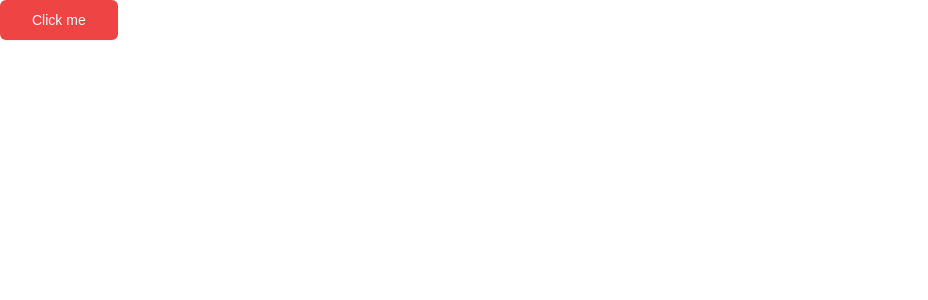
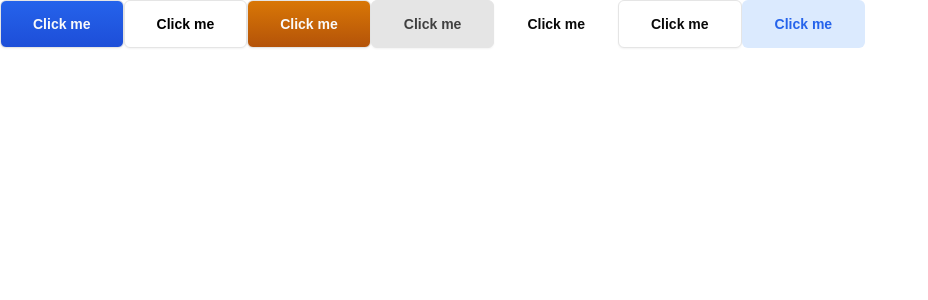
Before and after one commit to VYemetss/jira-clone, a Next.js app: page / in a window 1280 px wide. Shown: the top 300 px of the page, without its empty margins (0-928 px from the left). Built offline with nearby package versions, Linux system fonts and the light colour scheme.

Commit message:
changed styles for all basic buttons

```diff
--- a/src/app/page.tsx
+++ b/src/app/page.tsx
@@ -1,8 +1,15 @@
-import { Button } from "@/components/ui/button";
+import {Button} from "@/components/ui/button";
+
 export default function Home() {
-  return (
-    <div>
-      <Button variant={'destructive'} size={'lg'}>Click me</Button>
+    return (
+        <div>
+            <Button variant='primary' size={'lg'}>Click me</Button>
+            <Button variant='secondary' size={'lg'}>Click me</Button>
+            <Button variant='destructive' size={'lg'}>Click me</Button>
+            <Button variant='muted' size={'lg'}>Click me</Button>
+            <Button variant='ghost' size={'lg'}>Click me</Button>
+            <Button variant='outline' size={'lg'}>Click me</Button>
+            <Button variant='teritary' size={'lg'}>Click me</Button>
     </div>
   );
 }
--- a/src/components/ui/button.tsx
+++ b/src/components/ui/button.tsx
@@ -1,34 +1,36 @@
 import * as React from "react"
-import { Slot } from "@radix-ui/react-slot"
-import { cva, type VariantProps } from "class-variance-authority"
+import {Slot} from "@radix-ui/react-slot"
+import {cva, type VariantProps} from "class-variance-authority"
 
-import { cn } from "@/lib/utils"
+import {cn} from "@/lib/utils"
 
 const buttonVariants = cva(
-  "inline-flex items-center justify-center gap-2 whitespace-nowrap rounded-md text-sm font-medium transition-colors focus-visible:outline-none focus-visible:ring-1 focus-visible:ring-ring disabled:pointer-events-none disabled:opacity-50 [&_svg]:pointer-events-none [&_svg]:size-4 [&_svg]:shrink-0",
+    "inline-flex items-center justify-center gap-2 whitespace-nowrap rounded-md text-sm font-semibold transition-colors focus-visible:outline-none focus-visible:ring-1 focus-visible:ring-ring disabled:pointer-events-none disabled:bg-neutral-100 disabled:from-neutral-100 disabled:to-neutral-100 disabled:text-neutral-300 border border-neutral-200 shadow-sm [&_svg]:pointer-events-none [&_svg]:size-4 [&_svg]:shrink-0",
     {
         variants: {
             variant: {
-        default:
-          "bg-primary text-primary-foreground shadow hover:bg-primary/90",
+                primary:
+                    "bg-gradient-to-b from-blue-600 to-blue-700 text-primary-foreground hover:from-blue-700 hover:to-blue-700",
                 destructive:
-          "bg-destructive text-destructive-foreground shadow-sm hover:bg-destructive/90",
+                    "bg-gradient-to-b from-amber-600 to-amber-700 text-destructive-foreground hover:from-amber-700 hover:to-amber-700",
                 outline:
                     "border border-input bg-background shadow-sm hover:bg-accent hover:text-accent-foreground",
                 secondary:
-          "bg-secondary text-secondary-foreground shadow-sm hover:bg-secondary/80",
-        ghost: "hover:bg-accent hover:text-accent-foreground",
-        link: "text-primary underline-offset-4 hover:underline",
+                    "bg-white text-black hover:bg-neutral-100",
+                ghost: "border-transparent shadow-none hover:bg-accent hover:text-accent-foreground",
+                muted: "bg-neutral-200 text-neutral-700 hover:bg-neutral-200/80",
+                teritary: "bg-blue-100 text-blue-600 border-transparent hover:bg-blue-200 shadow-none"
             },
             size: {
-        default: "h-9 px-4 py-2",
-        sm: "h-8 rounded-md px-3 text-xs",
-        lg: "h-10 rounded-md px-8",
-        icon: "h-9 w-9",
+                default: "h-10 px-4 py-2",
+                sm: "h-8 rounded-md px-3 ",
+                xs: "h-7 rounded-md px-2 text-xs",
+                lg: "h-12 rounded-md px-8",
+                icon: "h-8 w-8",
             },
         },
         defaultVariants: {
-      variant: "default",
+            variant: "primary",
             size: "default",
         },
     }
@@ -41,11 +43,11 @@
 }
 
 const Button = React.forwardRef<HTMLButtonElement, ButtonProps>(
-  ({ className, variant, size, asChild = false, ...props }, ref) => {
+    ({className, variant, size, asChild = false, ...props}, ref) => {
         const Comp = asChild ? Slot : "button"
         return (
             <Comp
-        className={cn(buttonVariants({ variant, size, className }))}
+                className={cn(buttonVariants({variant, size, className}))}
                 ref={ref}
                 {...props}
             />
@@ -54,4 +56,4 @@
 )
 Button.displayName = "Button"
 
-export { Button, buttonVariants }
+export {Button, buttonVariants}
```
Lines whose indentation alone changed are shown as unchanged.
